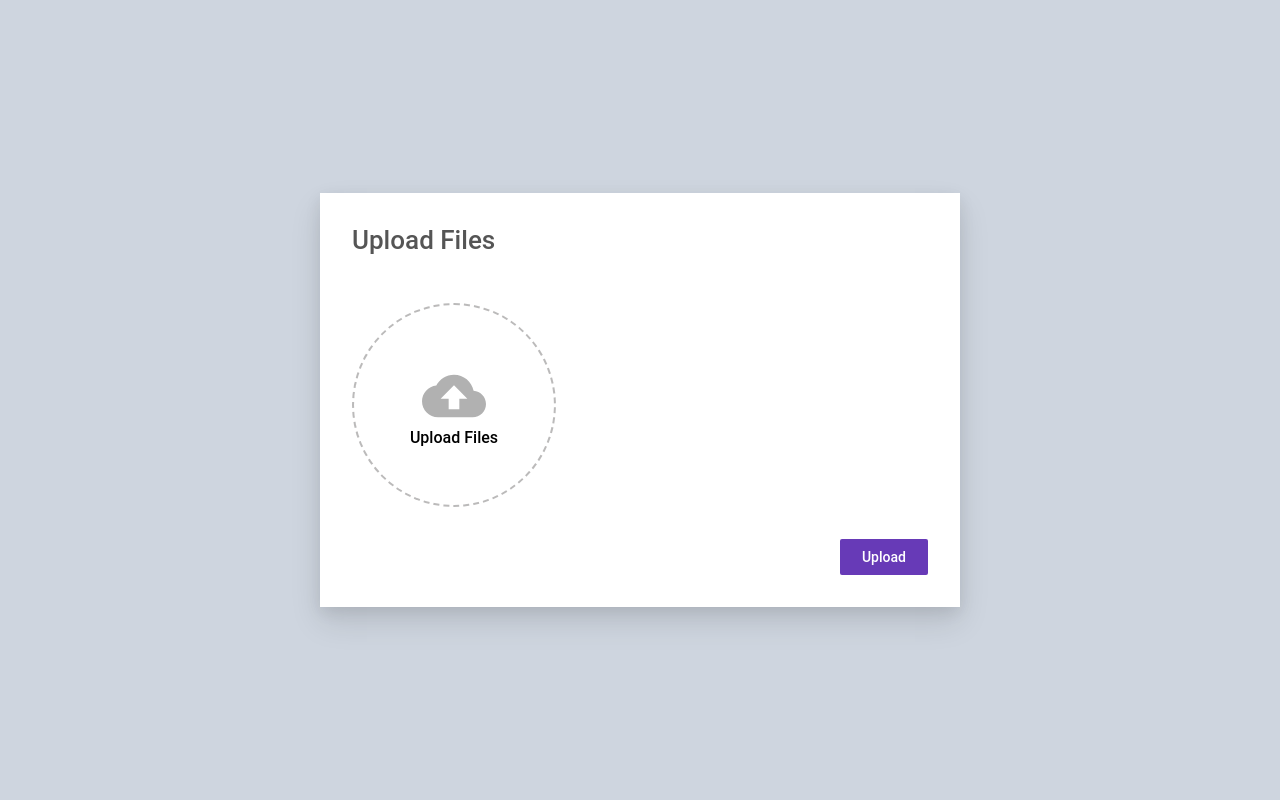
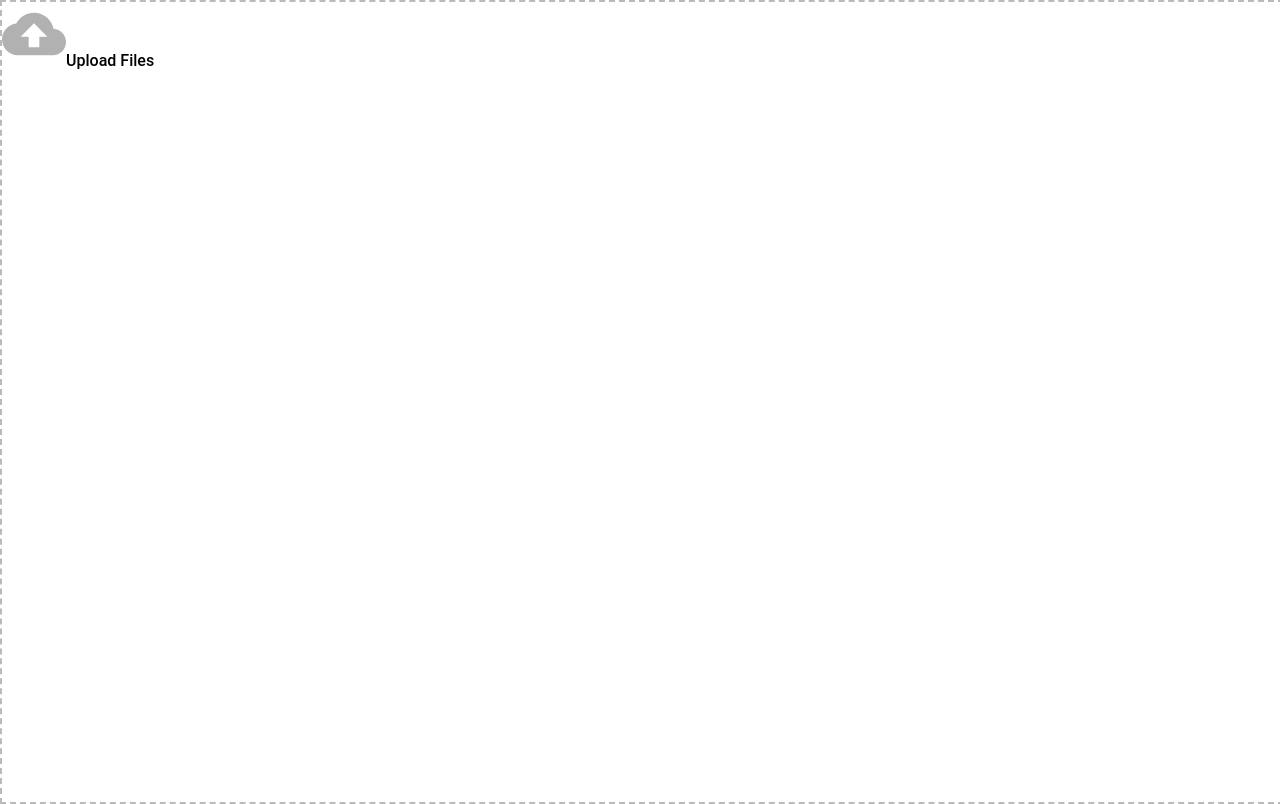
Before and after one commit to quilime/sift.elev.us-app, a React (Create React App) app: page / in a window 1280 px wide. Built offline with nearby package versions, Linux system fonts and the light colour scheme.

Commit message:
Getting dropzone state working

```diff
--- a/src/dropzone/Dropzone.css
+++ b/src/dropzone/Dropzone.css
@@ -1,13 +1,16 @@
 .Dropzone {
-  height: 200px;
-  width: 200px;
+  height: 100%;
+  width: 100%;
+
   background-color: #fff;
   border: 2px dashed rgb(187, 186, 186);
-  border-radius: 50%;
-  display: flex;
-  align-items: center;
-  justify-content: center;
-  flex-direction: column;
+  display: block;
+  position:absolute;
+  top:0;
+  left:0;
+  /*align-items: center;*/
+  /*justify-content: center;*/
+  /*flex-direction: column;*/
   font-size: 16px;
 }
 
--- a/src/dropzone/Dropzone.js
+++ b/src/dropzone/Dropzone.js
@@ -4,9 +4,13 @@ import "./Dropzone.css";
 class Dropzone extends Component {
   constructor(props) {
     super(props);
-    this.state = { hightlight: false };
+
+    this.state = {
+      hightlight: false,
+      visible: true
+    };
+
     this.fileInputRef = React.createRef();
-
     this.openFileDialog = this.openFileDialog.bind(this);
     this.onFilesAdded = this.onFilesAdded.bind(this);
     this.onDragOver = this.onDragOver.bind(this);
@@ -65,7 +69,7 @@ class Dropzone extends Component {
         onDragLeave={this.onDragLeave}
         onDrop={this.onDrop}
         onClick={this.openFileDialog}
-        style={{ cursor: this.props.disabled ? "default" : "pointer" }}
+        style={{ cursor: this.props.disabled ? "default" : "pointer", display: this.props.showUploader ? "" : "none" }}
       >
         <input
           ref={this.fileInputRef}
--- a/src/upload/Upload.js
+++ b/src/upload/Upload.js
@@ -4,24 +4,37 @@ import "./Upload.css";
 import Progress from "../progress/Progress";
 
 class Upload extends Component {
+
   constructor(props) {
     super(props);
+
     this.state = {
       files: [],
       uploading: false,
       uploadProgress: {},
-      successfullUploaded: false
+      successfullUploaded: false,
+      showUploader: true
     };
 
     this.onFilesAdded = this.onFilesAdded.bind(this);
     this.uploadFiles = this.uploadFiles.bind(this);
     this.sendRequest = this.sendRequest.bind(this);
     this.renderActions = this.renderActions.bind(this);
+    this.resetUploader = this.resetUploader.bind(this);
+  }
+
+  resetUploader() {
+    this.setState({
+      files: [],
+      successfullUploaded: false,
+      showUploader: true
+    });
   }
 
   onFilesAdded(files) {
     this.setState(prevState => ({
-      files: prevState.files.concat(files)
+      files: prevState.files.concat(files),
+      showUploader : false
     }));
   }
 
@@ -33,7 +46,6 @@ class Upload extends Component {
     });
     try {
       await Promise.all(promises);
-
       this.setState({ successfullUploaded: true, uploading: false });
     } catch (e) {
       // Not Production ready! Do some error handling here instead...
@@ -101,11 +113,7 @@ class Upload extends Component {
   renderActions() {
     if (this.state.successfullUploaded) {
       return (
-        <button
-          onClick={() =>
-            this.setState({ files: [], successfullUploaded: false })
-          }
-        >
+        <button onClick={this.resetUploader}>
           Clear
         </button>
       );
@@ -128,6 +136,7 @@ class Upload extends Component {
         <div className="Content">
           <div>
             <Dropzone
+              showUploader={this.state.showUploader}
               onFilesAdded={this.onFilesAdded}
               disabled={this.state.uploading || this.state.successfullUploaded}
             />
```
